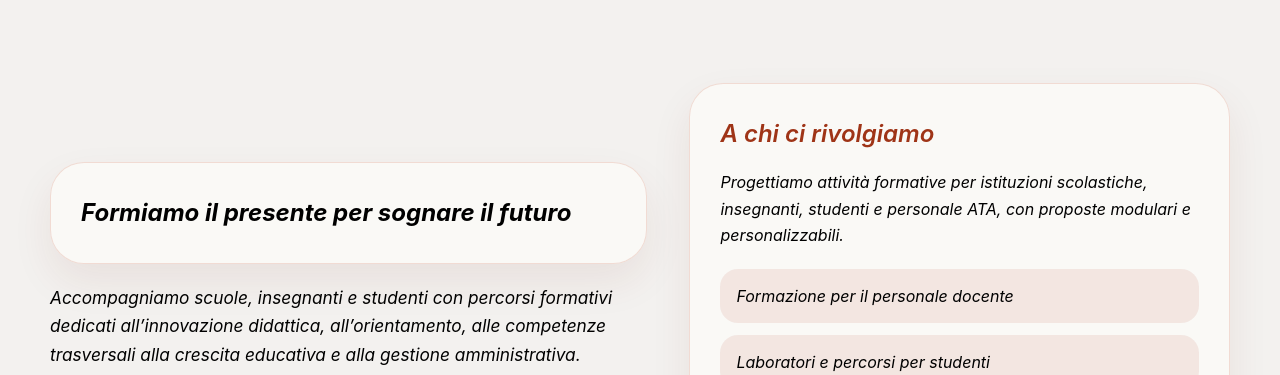
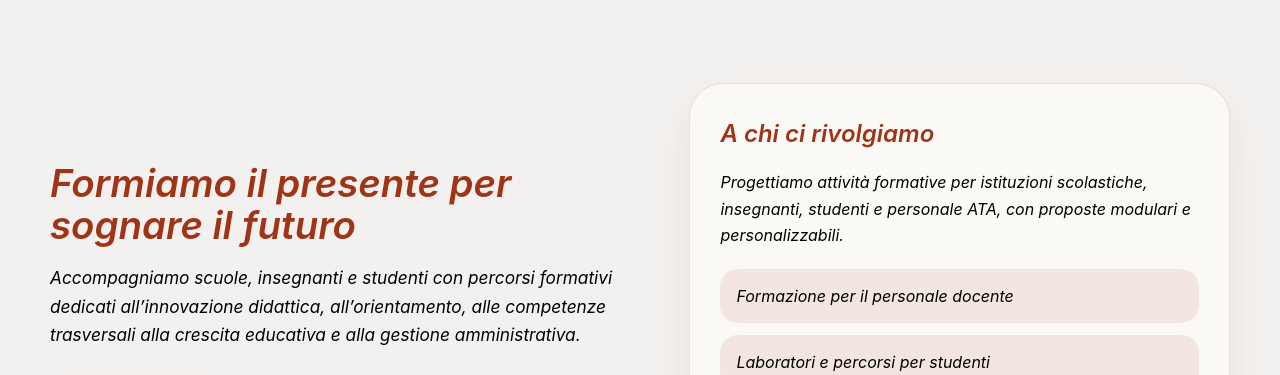
Before and after one commit to formamentisforfuture/formamentisforfuture.github.io, a plain HTML site: page index.html in a window 1280 px wide. Shown: the part 384-759 px from the top of the page. Drawn offline with Linux system fonts and the light colour scheme.

Commit message:
Update index.html

```diff
--- a/index.html
+++ b/index.html
@@ -242,10 +242,10 @@
 
       .hero-title {
         margin: 0 0 18px;
-        font-size: clamp(2.8rem, 6vw, 5.3rem);
-        line-height: 0.98;
+        font-size: clamp(1.6rem, 3vw, 2.5rem);
+        line-height: 1.1;
         color: var(--primary-dark);
-        font-weight: 6000;
+        font-weight: 600;
       }
 
       .hero-copy {
@@ -468,7 +468,7 @@
         <section class="hero" id="home">
           <div class="container hero-grid">
             <div>
-              <h2 class="hero-card">Formiamo il presente per sognare il futuro</h2>
+              <h2 class="hero-title">Formiamo il presente per sognare il futuro</h2>
               <p class="hero-copy">
                 Accompagniamo scuole, insegnanti e studenti con percorsi formativi dedicati
                 all’innovazione didattica, all’orientamento, alle competenze trasversali alla
```
